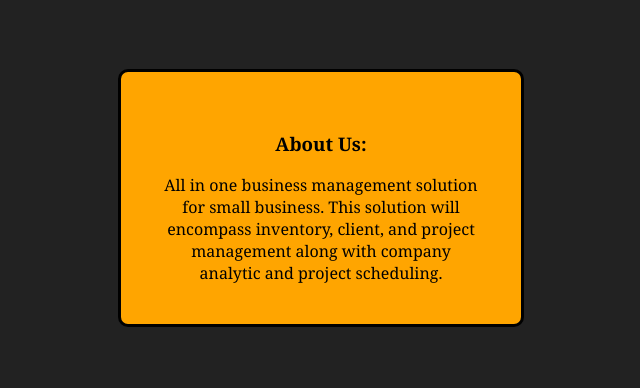
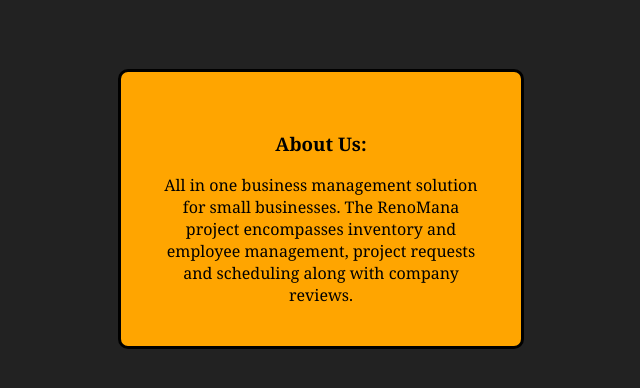
Before and after one commit to remker1/RenoMana, a Flask app: page / in a window 1280 px wide. Shown: the part 231-619 px from the top of the page, without its empty margins (319-959 px from the left). Run offline with Flask 3, Linux system fonts and the light colour scheme.

Commit message:
Update Landing page message.

```diff
--- a/back_end_team/app/templates/landing.html
+++ b/back_end_team/app/templates/landing.html
@@ -22,8 +22,9 @@
         <div class="aboutUS">
             <h3> About Us: </h3>
             <p1>
-                All in one business management solution for small business.
-                This solution will encompass inventory, client, and project management along with company analytic and project scheduling.
+                All in one business management solution for small businesses.
+                The RenoMana project encompasses inventory and employee management,
+                project requests and scheduling along with company reviews.
             </p1>
         </div>
     </body>
```
